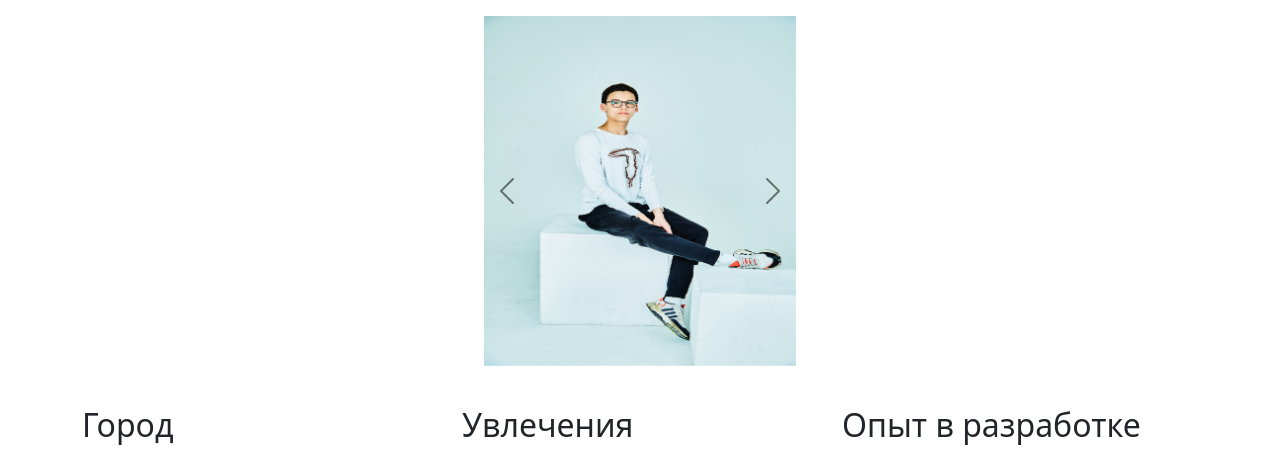
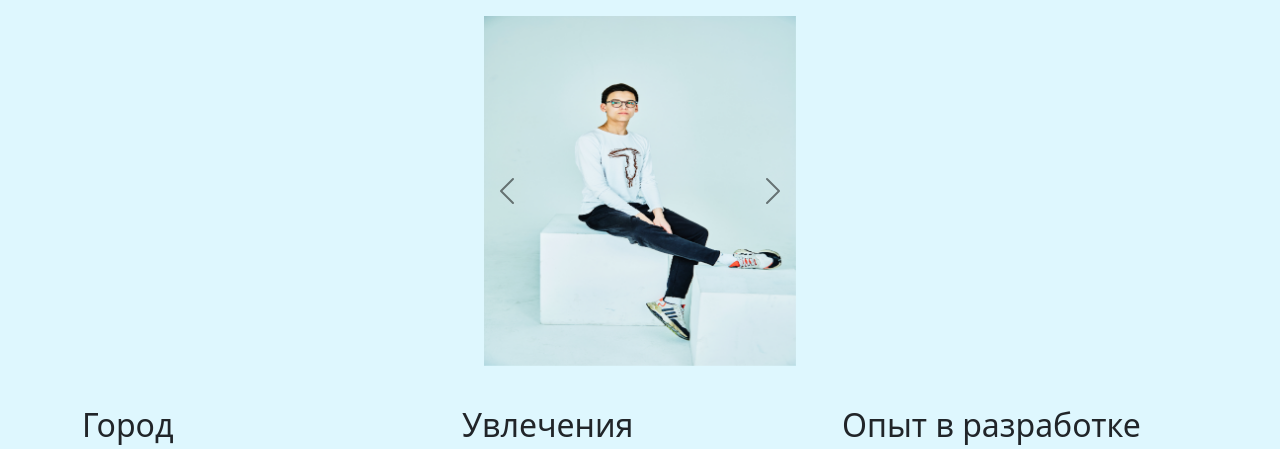
Before and after one commit to Glebzzzik/MySelfDjango, a Django app: page / in a window 1280 px wide. Shown: the top 449 px of the page. Run offline with Django 4.2, Linux system fonts and the light colour scheme; some libraries are stand-ins or nearby versions.

Commit message:
Update myself.css

```diff
--- a/coolsite/myself/static/myself/css/myself.css
+++ b/coolsite/myself/static/myself/css/myself.css
@@ -1,3 +1,7 @@
+body {
+     background: #DEF7FE;
+ }
+
 .img {
     max-width: 100%;
     height: auto;
```
